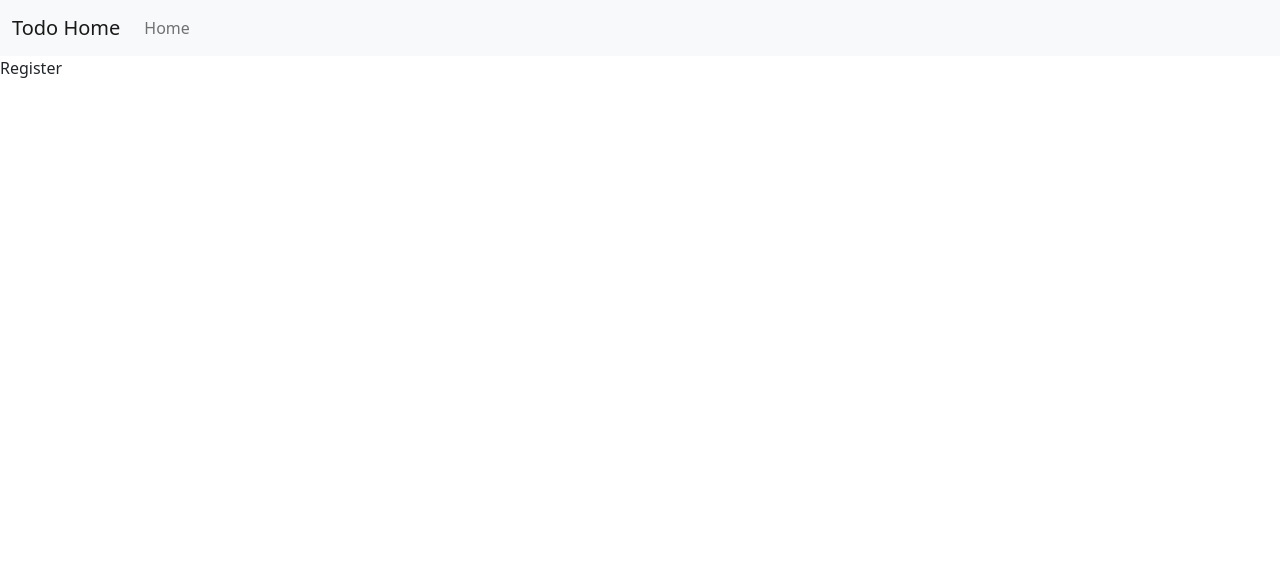
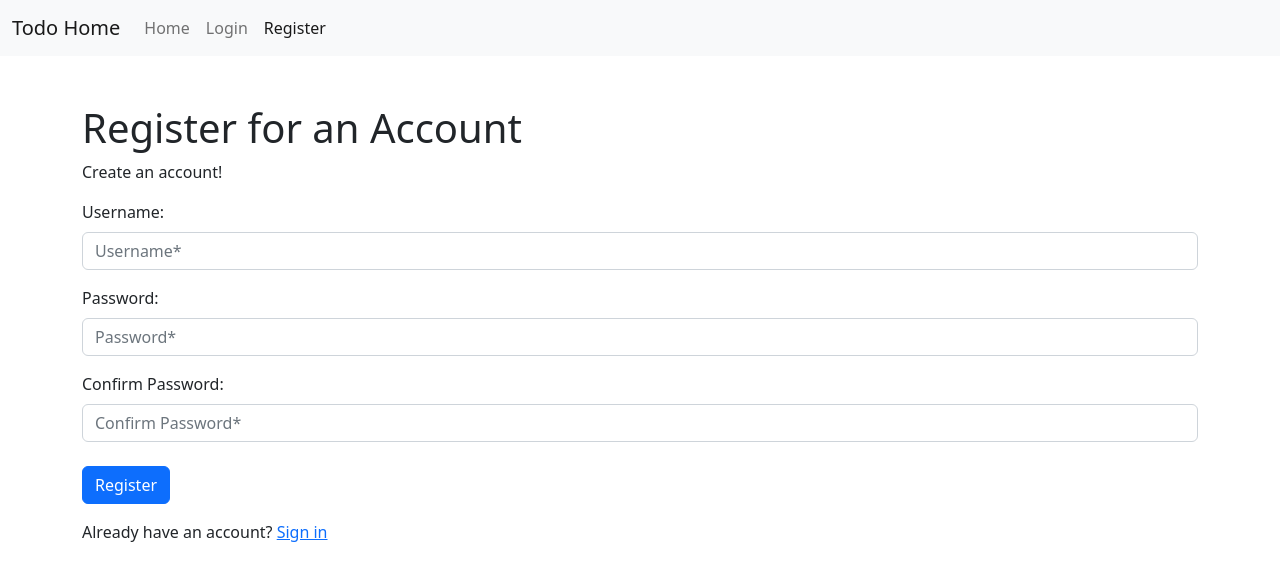
Before and after one commit to Vinen88/todo-list-django-react, a React (Create React App) app in the folder gamify_todo_frontend/: page /register in a window 1280 px wide. Shown: the top 580 px of the page. Built offline with nearby package versions, Linux system fonts and the light colour scheme.

Commit message:
registration finished, main page finished

```diff
--- a/gamify_todo_frontend/src/App.js
+++ b/gamify_todo_frontend/src/App.js
@@ -8,7 +8,11 @@ import Login from './containers/Login';
 import Register from './containers/Register';
 import Dashboard from './containers/Dashboard';
 
+import { Provider } from 'react-redux';
+import store from './store';
+
 const App = () => (
+  <Provider store={store}>
     <BrowserRouter>
       <Layout>
         <Routes>
@@ -19,6 +23,7 @@ const App = () => (
         </Routes>
       </Layout>
     </BrowserRouter>
+  </Provider>
 );
 
 export default App;
--- /dev/null
+++ b/gamify_todo_frontend/src/actions/auth.js
@@ -0,0 +1,35 @@
+import axios from 'axios';
+import {
+    REGISTER_SUCCESS,
+    REGISTER_FAIL
+} from './types';
+
+export const register = ({ username, password, re_password }) => async dispatch => {
+    const config = {
+        headers: {
+            'Accept': 'application/json',
+            'Content-Type': 'application/json'
+        }
+    };
+
+    const body = JSON.stringify({ username, password, re_password });
+
+    try {
+        const res = await axios.post(`${process.env.REACT_APP_API_URL}/accounts/register/`, body, config);
+        if (res.data.error){
+            dispatch({
+                type: REGISTER_FAIL
+            })
+        } else {
+            dispatch({
+                type: REGISTER_SUCCESS
+            })
+        }
+    } catch (err) {
+        dispatch({
+            type: REGISTER_FAIL
+        })
+    }
+
+
+}
--- /dev/null
+++ b/gamify_todo_frontend/src/actions/types.js
@@ -0,0 +1,2 @@
+export const REGISTER_SUCCESS = 'REGISTER_SUCCESS';
+export const REGISTER_FAIL = 'REGISTER_FAIL';
--- a/gamify_todo_frontend/src/components/Navbar.js
+++ b/gamify_todo_frontend/src/components/Navbar.js
@@ -1,6 +1,20 @@
+import React from 'react';
 import { Link, NavLink } from 'react-router-dom';
+import { Fragment } from 'react';
 
-const navbar = () => (
+const navbar = () => {
+    const guestLinks =  (
+        <Fragment>
+            <li className="nav-item">
+                <NavLink className="nav-link" to="/login">Login</NavLink>
+            </li>
+            <li className="nav-item">
+                <NavLink className="nav-link" to="/register">Register</NavLink>
+            </li>
+        </Fragment>
+
+    );
+    return(
         <nav className="navbar navbar-expand-lg navbar-light bg-light">
             <div className="container-fluid">
                 <Link className="navbar-brand" exact to="/">Todo Home</Link>
@@ -20,11 +34,13 @@ const navbar = () => (
                         <li className="nav-item">
                             <NavLink className="nav-link" exact to="/">Home</NavLink>
                         </li>
+                        { guestLinks }
                     </ul>
                 </div>
             </div>
         </nav>
-
     );
 
+};
+
 export default navbar;
--- a/gamify_todo_frontend/src/containers/Home.js
+++ b/gamify_todo_frontend/src/containers/Home.js
@@ -1,8 +1,15 @@
 import React from 'react';
+import { Link } from 'react-router-dom';
 
 const home = () => (
-    <div>
-        <h1>Home</h1>
+    <div className='container'>
+        <div className='mt-5 p-5 bg-light'>
+            <h1 className = 'display-4'>Welcome to gamify todo</h1>
+            <p className = 'lead'>This is a simple todo app that uses gamification to motivate users to complete tasks.</p>
+            <hr className = 'my-4' />
+            <p>Click the button below to log in.</p>
+            <Link className = 'btn btn-primary btn-lg' to = '/login' role = 'button'>Login</Link>
+        </div>
     </div>
 );
 
--- a/gamify_todo_frontend/src/containers/Register.js
+++ b/gamify_todo_frontend/src/containers/Register.js
@@ -1,9 +1,79 @@
 import React from 'react';
+import { useState } from 'react';
+import { connect } from 'react-redux';
+import { register } from '../actions/auth';
+import { Navigate } from 'react-router-dom';
 
-const register = () => (
-    <div>
-        Register
-    </div>
-);
+const Register = ({ register }) => {
+    const [formData, setFormData] = useState({
+        username: '',
+        password: '',
+        re_password: ''
+    });
+    const [accountCreated, setAccountCreated] = useState(false);
+    const { username, password, re_password } = formData;
+    const onChange = e => setFormData({ ...formData, [e.target.name]: e.target.value });
+    const onSubmit = e => {
+        e.preventDefault();
+        if (password === re_password){
+            register(username, password, re_password);
+            setAccountCreated(true);
+        }
+    };
 
-export default register;
+    if (accountCreated){
+        return <Navigate to="/" />
+    }
+    return(
+        <div className='container mt-5'>
+            <h1>Register for an Account</h1>
+            <p>Create an account!</p>
+            <form onSubmit={e => onSubmit(e)}>
+                <div className="form-group">
+                    <label className='form-label'>Username:</label>
+                    <input
+                        className='form-control'
+                        type='text'
+                        placeholder='Username*'
+                        name='username'
+                        value={username}
+                        onChange={e => onChange(e)}
+                        required
+                    />
+                </div>
+                <div className="form-group">
+                    <label className='form-label mt-3'>Password:</label>
+                    <input
+                        className='form-control'
+                        type='password'
+                        placeholder='Password*'
+                        name='password'
+                        minLength='6'
+                        value={password}
+                        onChange={e => onChange(e)}
+                        required
+                    />
+                </div>
+                <div className="form-group">
+                    <label className='form-label mt-3'>Confirm Password:</label>
+                    <input
+                        className='form-control'
+                        type='password'
+                        placeholder='Confirm Password*'
+                        name='re_password'
+                        minLength='6'
+                        value={re_password}
+                        onChange={e => onChange(e)}
+                        required
+                    />
+                </div>
+                <button className='btn btn-primary mt-4' type='submit'>Register</button>
+            </form>
+            <p className='mt-3'>
+                Already have an account? <a href='/login'>Sign in</a>
+            </p>
+        </div>
+    );
+};
+
+export default connect(null, { register })(Register);
--- /dev/null
+++ b/gamify_todo_frontend/src/reducers/auth.js
@@ -0,0 +1,26 @@
+import {
+    REGISTER_SUCCESS,
+    REGISTER_FAIL
+} from '../actions/types';
+
+const initialState = {
+    isAuthenticated: null,
+    username: '',
+    first_name: '',
+    email: ''
+}
+
+export default function(state = initialState, action) {
+    const { type, payload } = action;
+    switch(type){
+        case REGISTER_SUCCESS:
+            return {
+                ...state,
+                isAuthenticated: false,
+            }
+        case REGISTER_FAIL:
+            return state
+        default:
+            return state
+    }
+};
--- /dev/null
+++ b/gamify_todo_frontend/src/reducers/index.js
@@ -0,0 +1,6 @@
+import { combineReducers } from 'redux';
+import auth from './auth';
+
+export default combineReducers({
+    auth
+});
--- /dev/null
+++ b/gamify_todo_frontend/src/store.js
@@ -0,0 +1,22 @@
+import { createStore, applyMiddleware } from 'redux';
+import { composeWithDevTools } from 'redux-devtools-extension';
+import thunk from 'redux-thunk';
+import rootReducer from './reducers';
+
+const initialState = {};
+
+const middleware = [thunk];
+
+const store = createStore(
+    rootReducer,
+    initialState,
+    composeWithDevTools(applyMiddleware(...middleware))
+);
+
+// const store = configureStore({
+//     reducer: rootReducer,
+//     middleware: (getDefaultMiddleware) => getDefaultMiddleware().concat(thunk),
+//     initialState: initialState,
+// });
+
+export default store;
```
Lines whose indentation alone changed are shown as unchanged.
